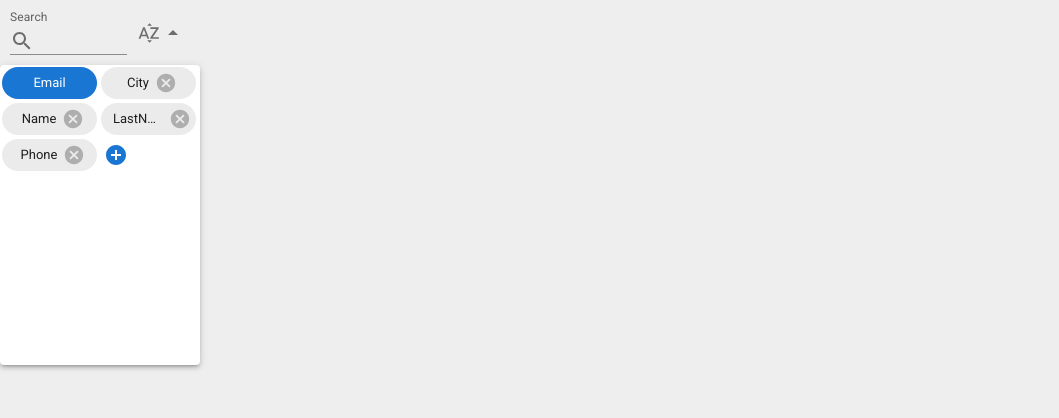
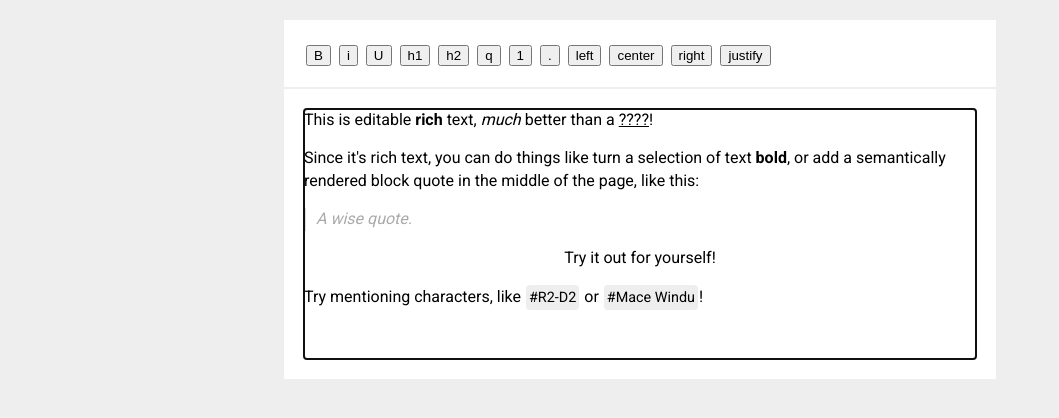
Before and after one commit to KonovalovNikolai/EmailTemplaitor, a React (Create React App) app: page / in a window 1280 px wide. Shown: the top 418 px of the page, without its empty margins (0-1059 px from the left). Built offline with nearby package versions, Linux system fonts and the light colour scheme.

Commit message:
Исправлена ошибка в редакторе при выделении

```diff
--- a/src/App.tsx
+++ b/src/App.tsx
@@ -7,13 +7,13 @@ import { FieldList } from './utils/FieldList';
 import { initialValue } from './utils/initialDocument';
 
 function App() {
-  // const [value, setValue] = useState<Descendant[]>(initialValue)
+  const [value, setValue] = useState<Descendant[]>(initialValue)
 
-  // return (
-  //   <div>
-  //     <CustomEditor value={value} onChange={setValue}/>
-  //   </div>
-  // );
+  return (
+    <div>
+      <CustomEditor value={value} onChange={setValue}/>
+    </div>
+  );
 
   const [list, setList] = useState<FieldList>(new FieldList([
     {
--- a/src/components/Editor/CustomEditor.tsx
+++ b/src/components/Editor/CustomEditor.tsx
@@ -99,13 +99,34 @@ const CustomEditor = ({ value, onChange }: Props) => {
                     if (selection && Range.isCollapsed(selection)) {
                         const [start] = Range.edges(selection)
 
-                        const {range, word} = getDataForAutoComplete(editor, start)
+                        const charBefore = Editor.before(editor, start, { unit: 'character' })
+                        const range = charBefore && Editor.range(editor, charBefore, start)
+                        const character = range && Editor.string(editor, range)
 
-                        setTarget(range)
-                        setSearch(word)
-                        setIndex(0)
+                        if (character === "#") {
+                            setTarget(range)
+                            setSearch("")
+                            setIndex(0)
+                            return
+                        }
 
-                        return
+                        const wordBefore = Editor.before(editor, start, { unit: 'word' })
+                        const before = wordBefore && Editor.before(editor, wordBefore)
+                        const beforeRange = before && Editor.range(editor, before, start)
+                        const beforeText = beforeRange && Editor.string(editor, beforeRange)
+
+                        const beforeMatch = beforeText && beforeText.match(/^#(\w+)$/)
+                        const after = Editor.after(editor, start)
+                        const afterRange = Editor.range(editor, start, after)
+                        const afterText = Editor.string(editor, afterRange)
+                        const afterMatch = afterText.match(/^(\s|$)/)
+
+                        if (beforeMatch && afterMatch) {
+                            setTarget(beforeRange)
+                            setSearch(beforeMatch[1])
+                            setIndex(0)
+                            return
+                        }
                     }
 
                     setTarget(null)
```
